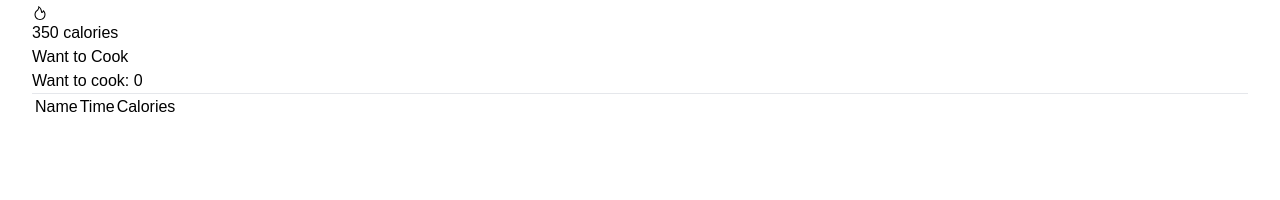
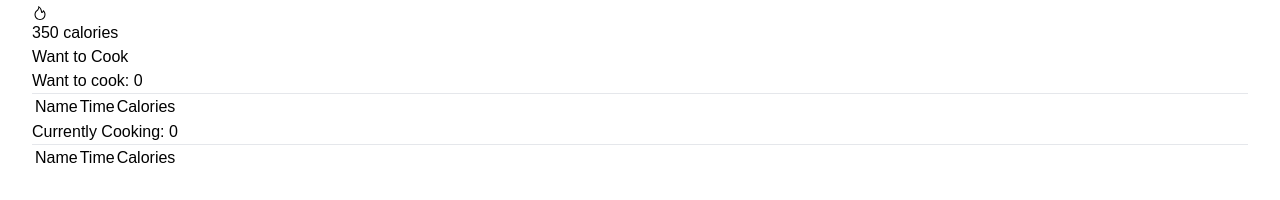
Before and after one commit to Sadman-Chowdhury/chef-s-table, a React (Vite) app: page / in a window 1280 px wide. Shown: the part 3687-3887 px from the top of the page. Before the commit the page ends 3839 px from the top, so only its background shows below. Built offline with nearby package versions, Linux system fonts and the light colour scheme.

Commit message:
Currently cooking and its functionality added

```diff
--- a/package.json
+++ b/package.json
@@ -12,7 +12,8 @@
   "dependencies": {
     "react": "^18.2.0",
     "react-dom": "^18.2.0",
-    "react-icons": "^5.0.1"
+    "react-icons": "^5.0.1",
+    "react-toastify": "^10.0.5"
   },
   "devDependencies": {
     "@types/react": "^18.2.64",
--- a/src/Components/Cook/Cook.jsx
+++ b/src/Components/Cook/Cook.jsx
@@ -1,5 +1,5 @@
-const Cook = ({cook, idx}) => {
-    const {recipe_name, preparing_time, calories} = cook
+const Cook = ({cook, idx, handleCurrentCook}) => {
+    const {recipe_name, preparing_time, calories, recipe_id} = cook
     return(
             <tr className="bg-[#28282808] space-x-9">
                 <h1 className="p-4">{idx+1}</h1>
@@ -7,7 +7,7 @@ const Cook = ({cook, idx}) => {
             <td className="px-2">{preparing_time}</td>
             <td className="">{calories}</td>
             <td className="pr-3">
-            <button className="text-xl text-[16px] font-medium bg-[#0BE58A] px-4 py-2 rounded-[50px]">
+            <button onClick={()=>handleCurrentCook(recipe_id)} className="text-xl text-[16px] font-medium bg-[#0BE58A] px-4 py-2 rounded-[50px]">
                 Preparing
             </button>
             </td>
--- /dev/null
+++ b/src/Components/Current/Current.jsx
@@ -0,0 +1,13 @@
+const Current = ({current, idx, handleCurrentCook}) => {
+    const {recipe_name, preparing_time, calories} = current
+    return(
+            <tr className="bg-[#28282808] space-x-9">
+                <h1 className="p-4">{idx+1}</h1>
+            <td className="px-2">{recipe_name}</td>
+            <td className="px-2">{preparing_time}</td>
+            <td className="">{calories}</td>
+        </tr>
+    );
+};
+
+export default Current;
--- /dev/null
+++ b/src/Components/CurrentlyCooking/CurrentlyCooking.jsx
@@ -0,0 +1,24 @@
+import Current from '../Current/Current';
+
+const CurrentlyCooking = ({currentlyCooking}) => {
+  return (
+    <div className='border rounded-2xl text-center space-y-4 pt-5'>
+      <h2 className='text-2xl font-semibold'>Currently Cooking: {currentlyCooking.length}</h2>
+      <hr className='mx-10' />
+      <table className='space-y-5'>
+        <thead className='text-[#878787]'>
+          <tr>
+            <td></td><td>Name</td><td className='pr-2'>Time</td><td>Calories</td>
+          </tr>
+        </thead>
+        <tbody className='text-[#282828B3]'>
+          {currentlyCooking.map((current, idx) => (
+            <Current key={idx} current={current} idx={idx}></Current>
+          ))}
+        </tbody>
+      </table>
+    </div>
+  );
+};
+
+export default CurrentlyCooking;
--- a/src/Components/Recipe/Recipe.jsx
+++ b/src/Components/Recipe/Recipe.jsx
@@ -1,7 +1,7 @@
 import { LuClock4 } from "react-icons/lu";
 import { AiOutlineFire } from "react-icons/ai";
 
-const Recipe = ({recipe, handleWantToCook}) => {
+const Recipe = ({recipe, handleWantToCook, handleCurrentCook}) => {
     const {recipe_image, recipe_id, recipe_name, short_description, ingredients, preparing_time, calories} = recipe
     return (
         <div>
--- a/src/Components/Recipes/Recipes.jsx
+++ b/src/Components/Recipes/Recipes.jsx
@@ -1,22 +1,33 @@
 import { useEffect, useState } from "react";
 import Recipe from "../Recipe/Recipe";
 import WantToCook from "../WantToCook/WantToCook";
+import { ToastContainer,toast } from 'react-toastify';
+import 'react-toastify/dist/ReactToastify.css';
+import CurrentlyCooking from "../CurrentlyCooking/CurrentlyCooking";
 
 const Recipes = () => {
     const [recipes, setRecipes] = useState([])
     const [cooks, setCooks] = useState([])
+    const [currentlyCooking, setCurrentlyCooking] = useState([]);
 
     const handleWantToCook = recipe => {
         const isDuplicate = cooks.find((cook) => cook.recipe_id === recipe.recipe_id);
 
         if (isDuplicate) {
-          console.log("Recipe already added!");
+            toast("Recipe already added!", {
+              });
           return;
         }
       const newCooks = [...cooks, recipe]
       setCooks(newCooks)
     }
 
+    const handleCurrentCook = (recipe_id) => {
+        const currentCook = cooks.filter((cook) => cook.recipe_id !== recipe_id);
+        const recipeMove = cooks.find((cook) => cook.recipe_id === recipe_id);
+        setCooks(currentCook);
+        setCurrentlyCooking([...currentlyCooking, recipeMove]);
+      };
     useEffect(()=>{
         fetch('recipes.json')
         .then(res => res.json())
@@ -26,11 +37,12 @@ const Recipes = () => {
         <div className="mt-12">
             <h1 className="text-[40px] font-semibold text-center">Our Recipes</h1>
             <p className="text-[#150B2B99] text-center mt-3">Savor the variety in our recipes, from Grilled Lemon Herb Chicken to Mango Coconut Smoothie Bowls. Each dish promises <br /> a fusion of flavor and nutrition, elevating your culinary experience effortlessly.</p>
+            <ToastContainer></ToastContainer>
             <div className="flex gap-4">
                 <div className="grid grid-cols-2 gap-4 w-2/3">{
                 recipes.map(recipe => <Recipe handleWantToCook={handleWantToCook} recipe={recipe} key={recipe.recipe_id}></Recipe>)
                 }</div>
-                <div className="w-1/3"><WantToCook cooks={cooks}></WantToCook></div>
+                <div className="w-1/3"><WantToCook handleCurrentCook={handleCurrentCook} cooks={cooks}></WantToCook><CurrentlyCooking currentlyCooking={currentlyCooking}></CurrentlyCooking></div>
             </div>
         </div>
     );
--- a/src/Components/WantToCook/WantToCook.jsx
+++ b/src/Components/WantToCook/WantToCook.jsx
@@ -1,6 +1,6 @@
 import React from 'react';
 import Cook from '../Cook/Cook';
-const WantToCook = ({cooks}) => {
+const WantToCook = ({cooks,handleCurrentCook}) => {
     return (
         <div className='border rounded-2xl text-center space-y-4 pt-5'>
             <h2 className='text-2xl font-semibold'>Want to cook: {cooks.length}</h2>
@@ -11,7 +11,7 @@ const WantToCook = ({cooks}) => {
                 </thead>
                 <tbody className='text-[#282828B3]'>
                     {
-                        cooks.map((cook, idx)=><Cook key={idx} cook={cook} idx={idx}></Cook>)
+                        cooks.map((cook, idx)=><Cook key={idx} handleCurrentCook={handleCurrentCook} cook={cook} idx={idx}></Cook>)
                     }
                 </tbody>
             </table>
```
Also changed, not shown: 1 other file (tests, documents, lock files or other folders).
